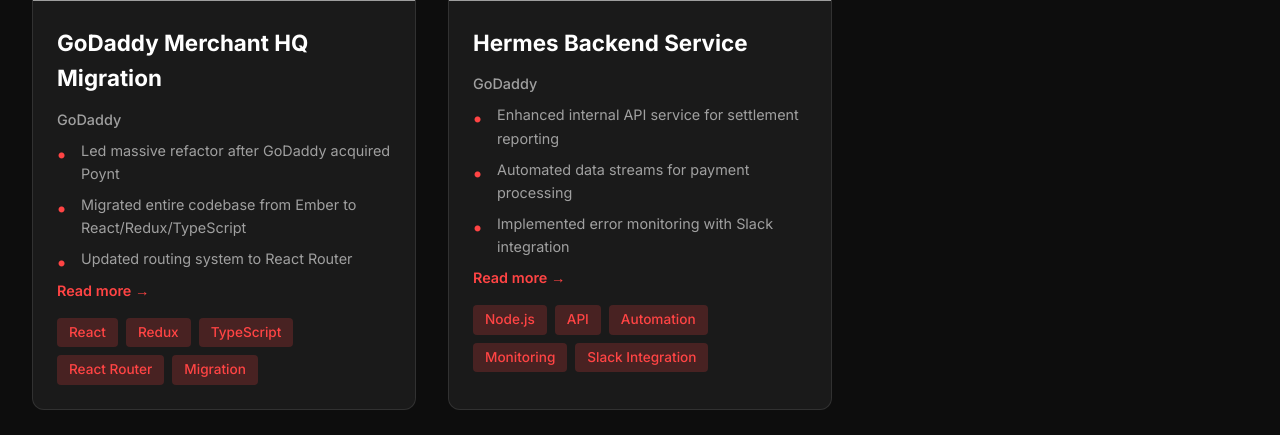
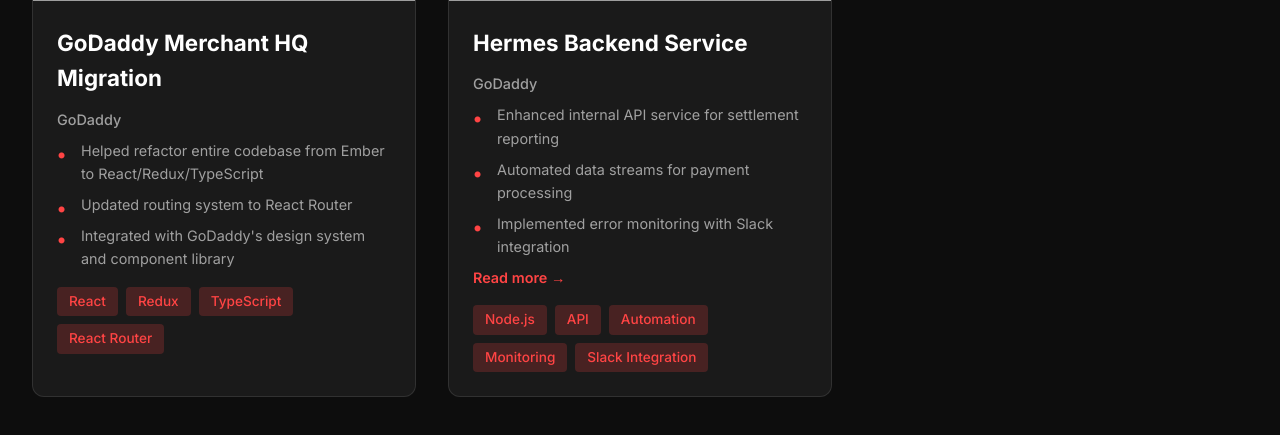
Before and after one commit to austinshin/portfolio, a React (Vite) app: page / in a window 1280 px wide. Shown: the part 5900-6335 px from the top of the page. Built offline with nearby package versions, Linux system fonts and the light colour scheme; grey boxes are pictures that could not be loaded.

Commit message:
Add In Person Selling (IPS) project to portfolio with detailed implementation info

```diff
--- a/src/data/projects.ts
+++ b/src/data/projects.ts
@@ -28,24 +28,22 @@
     company: 'GoDaddy',
     period: 'Jan 2021 - May 2023',
     description: [
-      'Led massive refactor after GoDaddy acquired Poynt',
-      'Migrated entire codebase from Ember to React/Redux/TypeScript',
+      'Helped refactor entire codebase from Ember to React/Redux/TypeScript',
       'Updated routing system to React Router',
       'Integrated with GoDaddy\'s design system and component library',
     ],
-    tags: ['React', 'Redux', 'TypeScript', 'React Router', 'Migration'],
+    tags: ['React', 'Redux', 'TypeScript', 'React Router'],
     image: 'https://images.unsplash.com/photo-1460925895917-afdab827c52f?w=800',
     type: 'professional',
     detailedInfo: {
       challenges: [
         'Refactoring large legacy Ember codebase while maintaining functionality',
         'Coordinating with design team to adopt new component library',
-        'Ensuring zero downtime during migration',
-        'Training team members on new tech stack',
+        'Ensuring seamless transition from existing merchant use cases to new ones',
       ],
       impact: [
         'Improved developer productivity with modern tooling',
-        'Reduced bundle size by 40% with code splitting',
+        'Helped improve code quality and maintainability',
         'Better type safety reduced bugs in production',
         'Faster feature development with React ecosystem',
       ],
@@ -112,6 +110,53 @@
         caption: 'Poynt Collect architecture - JavaScript block flow with nonce and token system',
       },
     ],
+  },
+  {
+    id: 'in-person-selling',
+    title: 'In Person Selling (IPS)',
+    company: 'Poynt / GoDaddy',
+    period: 'May 2018 - May 2023',
+    description: [
+      'Built end-to-end device fulfillment system for Poynt payment terminals',
+      'Implemented catalog management system for Smart Terminals and payment devices',
+      'Created device shipping and order management workflow',
+      'Developed RMA (Return Merchandise Authorization) process for device returns',
+      'Integrated with Payments Hub for seamless merchant experience',
+    ],
+    tags: ['React', 'TypeScript', 'E-commerce', 'Order Management', 'Fulfillment', 'REST API'],
+    image: 'https://images.unsplash.com/photo-1556742049-0cfed4f6a45d?w=800',
+    type: 'professional',
+    demoUrl: 'https://support.poynt.com/hc/en-us/articles/1500001772841-Online-Pay-Links',
+    detailedInfo: {
+      howItWorks: [
+        'IPS page displays catalog of available Poynt payment devices on Payments Hub',
+        'Device catalog is stored on a dedicated Poynt business and manually updated via API',
+        'Catalog includes Smart Terminals with specifications, images, SKUs, and pricing',
+        'Merchants select devices, create orders, and initiate shipping through the workflow',
+        'System creates Poynt orders and manages device fulfillment end-to-end',
+        'RMA process handles device returns and replacements',
+      ],
+      challenges: [
+        'Managing static catalog that required careful manual updates via API calls',
+        'Ensuring catalog consistency across production environment',
+        'Building robust order management system integrated with fulfillment',
+        'Implementing reliable device shipping and tracking workflow',
+        'Creating seamless RMA process for device returns',
+      ],
+      impact: [
+        'Enabled merchants to easily purchase Poynt payment terminals online',
+        'Streamlined device fulfillment reducing manual processing time',
+        'Provided clear product catalog with detailed specifications and images',
+        'Improved merchant onboarding experience with self-service device ordering',
+        'Reduced support overhead with automated order and shipping management',
+      ],
+      learnings: [
+        'E-commerce fulfillment requires careful integration between catalog, orders, and shipping',
+        'Static catalog management needs clear documentation and update procedures',
+        'Device fulfillment systems must handle edge cases like returns and replacements',
+        'REST API design for product management requires versioning and careful endpoints',
+      ],
+    },
   },
   {
     id: 'poynt-dashboard',
```
